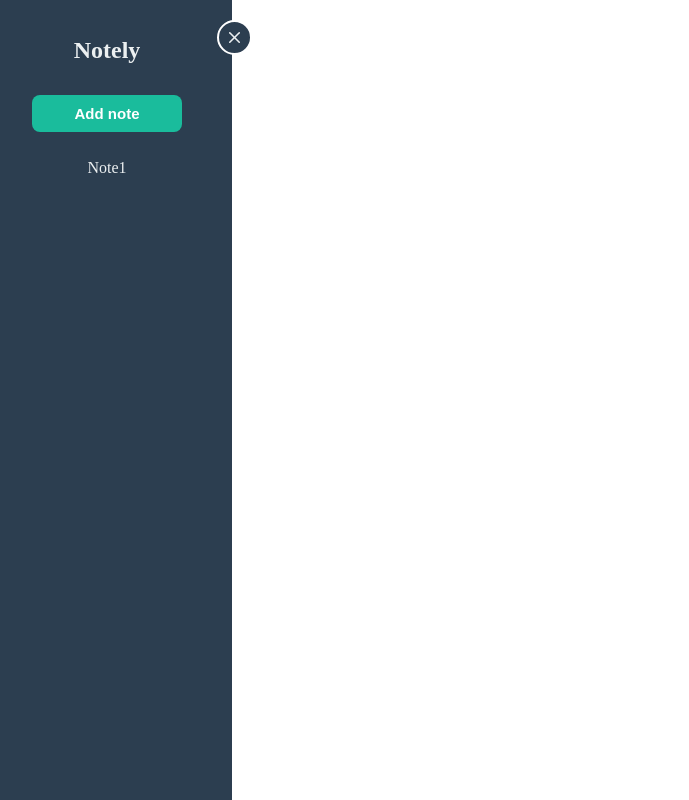
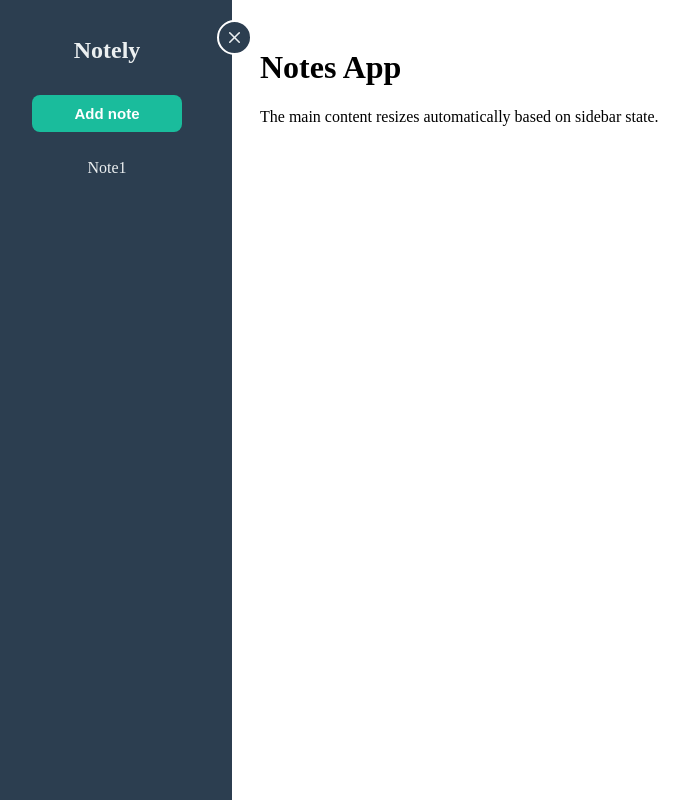
Before and after one commit to yash-singhal-wd/notes-taking-app, a React (Vite) app: page / in a window 1280 px wide. Shown: the whole page, without its empty margins (18-707 px from the left). Built offline with nearby package versions, Linux system fonts and the light colour scheme.

Commit message:
lifting the state for controlling main screen

```diff
--- a/src/App.jsx
+++ b/src/App.jsx
@@ -1,7 +1,9 @@
 import React from "react";
+import {useState} from "react";
 
 import { NotesContextProvider } from "./context/NotesContext";
 import SideNavbar from "./comps/SideNavbar/SideNavbar";
+import Note from "./comps/Notes/Note";
 // make 3 main screens - collapsible sidenavbar, a normal navbar and main pages of notes
 // SideNavbar, Navbar, MainScreen
 // localstorage feature - useEffect - for persistence
@@ -20,10 +22,13 @@ import SideNavbar from "./comps/SideNavbar/SideNavbar";
 //
 
 export default function App() {
+  const [isOpen, setIsOpen] = useState(true);
 
+  const toggleSidebar = () => setIsOpen((prev) => !prev);
   return (
-    <NotesContextProvider>
-      <SideNavbar />
+    <NotesContextProvider >
+      <SideNavbar isOpen={isOpen} toggleSidebar={toggleSidebar} />
+      <Note isOpen={isOpen}/>
     </NotesContextProvider>
 
   )
--- a/src/comps/Notes/Note.jsx
+++ b/src/comps/Notes/Note.jsx
@@ -1,3 +1,14 @@
-export default function Note() {
-    return <></>
-}
+import React from "react";
+import styles from "./Note.module.css";
+
+const Note = ({ isOpen }) => {
+  return (
+    <main className={`${styles.mainContent} ${isOpen ? styles.sidebarOpen : styles.sidebarClosed}`}>
+      <h1>Notes App</h1>
+      <p>The main content resizes automatically based on sidebar state.</p>
+      {/* You can render notes here */}
+    </main>
+  );
+};
+
+export default Note;
--- a/src/comps/Notes/Note.module.css
+++ b/src/comps/Notes/Note.module.css
@@ -0,0 +1,15 @@
+:root {
+  --sidebar-width-open: 250px;
+  --sidebar-width-closed: 70px;
+  --transition-speed: 0.3s;
+}
+
+.mainContent {
+  margin-left: var(--sidebar-width-open);
+  padding: 20px;
+  transition: margin-left var(--transition-speed) ease-in-out;
+}
+
+.mainContent.sidebarClosed {
+  margin-left: var(--sidebar-width-closed);
+}
--- a/src/comps/SideNavbar/SideNavbar.jsx
+++ b/src/comps/SideNavbar/SideNavbar.jsx
@@ -5,11 +5,7 @@ import SidemenuOption from "../SideMenuOptions/SidemenuOption";
 import sidemenuOptions from "../SideMenuOptions/data";
 import styles from "./SideNavbar.module.css";
 
-const SideNavbar = () => {
-  const [isOpen, setIsOpen] = useState(true);
-
-  const toggleSidebar = () => setIsOpen((prev) => !prev);
-
+const SideNavbar = ({isOpen, toggleSidebar}) => {
   return (
     <>
       <aside className={`${styles.sidebar} ${isOpen ? styles.open : styles.closed}`}>
--- a/src/context/NotesContext.jsx
+++ b/src/context/NotesContext.jsx
@@ -4,10 +4,12 @@ import { createContext, useReducer } from "react";
 
 //initial state
 const initialState = {
+    isOpen: true,
     notes: []
 }
 //create context
 const NotesContext = createContext({
+    isOpen: true,
     notes: []
 });
 
@@ -21,6 +23,7 @@ export function NotesContextProvider({children}){
     const [ notesState, dispatch] = useReducer(reducer, initialState);
 
     const notesCtx = {
+        isOpen: notesState.isOpen,
         notes: notesState.notes
     };
 
```
